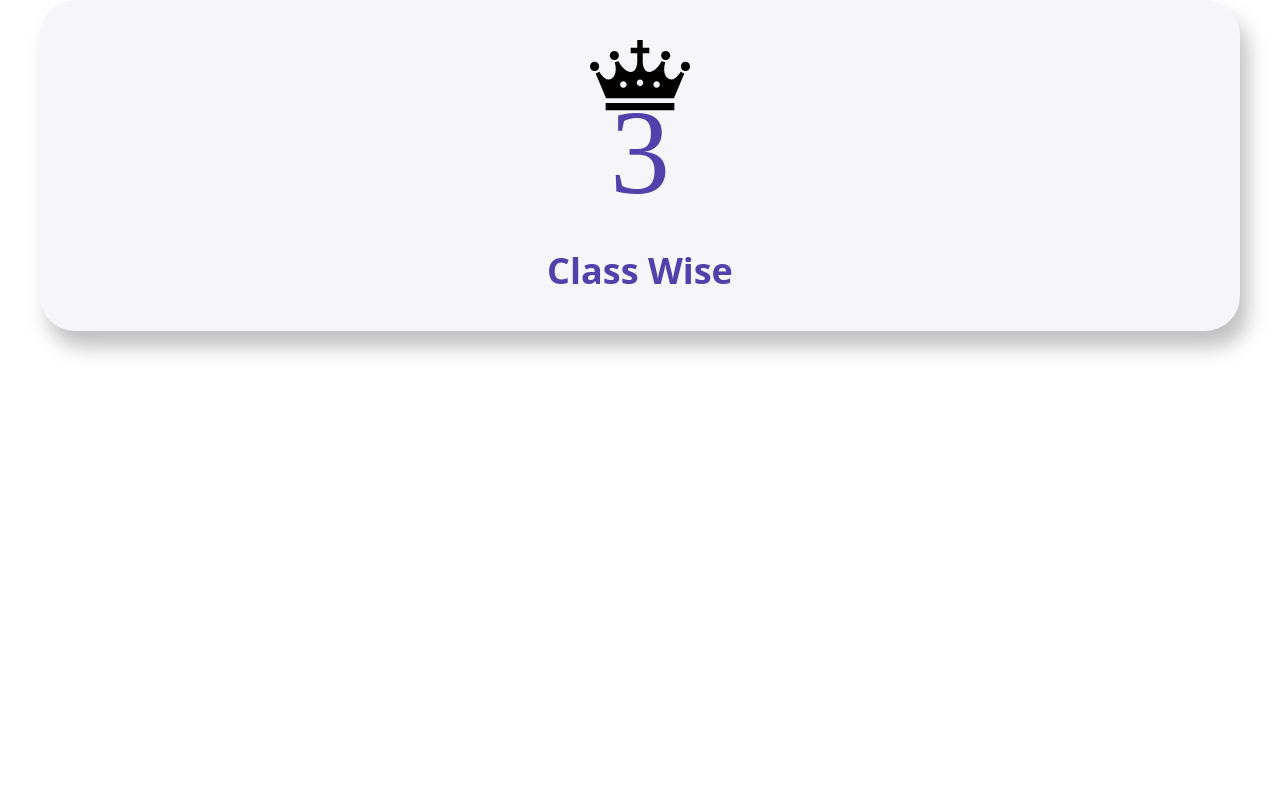
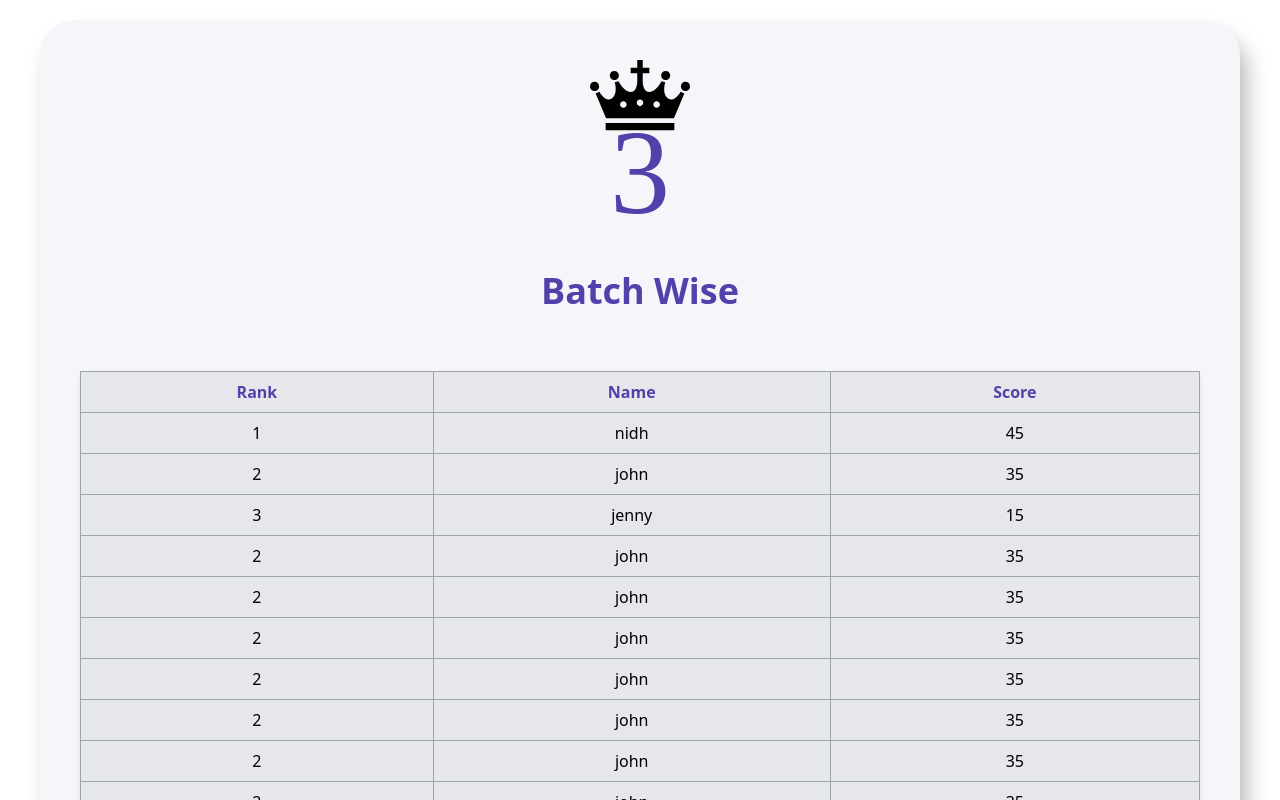
Before and after one commit to Mithun2303/Algostats-frontend, a React (Vite) app: page /user-leaderboard in a window 1280 px wide. Shown: the top 800 px of the page. Built offline with nearby package versions, Linux system fonts and the light colour scheme; a web font is replaced by a local one.

Commit message:
leaderboard table

```diff
--- a/src/components/common/UserLeaderBoard.tsx
+++ b/src/components/common/UserLeaderBoard.tsx
@@ -1,11 +1,22 @@
 import crown from "@/assets/Icons/crown.svg";
 // import "@/index.css"
+
+
+type leaderboardentry = {
+  rank: number;
+  name: string;
+  score: number;
+};
+
+
 export const UserLeaderBoard = (props: {
   position: number;
   leaderBoard: string;
+  leaderBoardData : leaderboardentry[]
 }) => {
+
   return (
-    <div className="min-w-fit px-10 pt-10 mx-10 flex flex-col items-center justify-center  bg-awhite rounded-[35px] drop-shadow-light">
+    <div className="min-w-fit px-10 m-5 pt-10 mx-10 flex flex-col items-center justify-center bg-awhite rounded-[35px] drop-shadow-light">
       <img src={crown} alt="" className="fill-primary" />
       <div className="relative">
         <span className="text-[120px] text-primary  relative -top-12 special ">
@@ -20,7 +31,31 @@ export const UserLeaderBoard = (props: {
             ? "Batch Wise"
             : "Overall"}
         </span>
+
         {/* <span className="text-md font-medium text-primary">Leaderboard</span> */}
+      </div>
+
+      <div className="w-full rounded mt-5 mb-5">
+        <div className="bg-gray-200 rounded-lg shadow-md">
+          <table className="w-full border-collapse border border-gray-200">
+            <thead>
+              <tr className="text-center text-primary font-semibold border-gray ">
+                <th className="p-2 border border-gray-400">Rank</th>
+                <th className="p-2 border border-gray-400">Name</th>
+                <th className="p-2 border border-gray-400">Score</th>
+              </tr>
+            </thead>
+            <tbody>
+              {props.leaderBoardData.map((entry, index) => (
+                <tr key={index} className="text-center border-t">
+                  <td className="p-2 border border-gray-400">{entry.rank}</td>
+                  <td className="p-2 border border-gray-400">{entry.name}</td>
+                  <td className="p-2 border border-gray-400">{entry.score}</td>
+                </tr>
+              ))}
+            </tbody>
+          </table>
+        </div>
       </div>
     </div>
   );
--- a/src/routes/Routes.tsx
+++ b/src/routes/Routes.tsx
@@ -8,6 +8,40 @@ import { Home } from "@/pages/Home";
 import HomeLayout from "@/components/layouts/HomeLayout";
 
 export const Router = () => {
+
+  const leaderboarddata = [
+    {rank:1, name:"nidh", score:45},
+    {rank:2, name:"john", score:35},
+    {rank:3, name:"jenny", score:15},
+    {rank:2, name:"john", score:35},
+    {rank:2, name:"john", score:35},
+    {rank:2, name:"john", score:35},
+    {rank:2, name:"john", score:35},
+    {rank:2, name:"john", score:35},
+    {rank:2, name:"john", score:35},
+    {rank:2, name:"john", score:35},
+    {rank:2, name:"john", score:35},
+    {rank:2, name:"john", score:35},
+    {rank:2, name:"john", score:35},
+    {rank:2, name:"john", score:35},
+    {rank:2, name:"john", score:35},
+    {rank:2, name:"john", score:35},
+    {rank:2, name:"john", score:35},
+    {rank:2, name:"john", score:35},
+    {rank:2, name:"john", score:35},
+    {rank:2, name:"john", score:35},
+    {rank:2, name:"john", score:35},
+    {rank:2, name:"john", score:35},
+    {rank:2, name:"john", score:35},
+    {rank:2, name:"john", score:35},
+    {rank:2, name:"john", score:35},
+    {rank:2, name:"john", score:35},
+    {rank:2, name:"john", score:35},
+    {rank:2, name:"john", score:35},
+    {rank:2, name:"john", score:35},
+    {rank:2, name:"john", score:35},
+    {rank:2, name:"john", score:35}
+  ];
   return (
     <Routes>
       <Route path={ReactRoutes.LOGIN} element={<Login />} />
@@ -17,10 +51,7 @@ export const Router = () => {
         <Route path={ReactRoutes.HOME} element={<Home />} />
         {/* <Route path={ReactRoutes.HOME} element={<Home />} /> */}
       </Route>
-      <Route
-        path="/user-leaderboard"
-        element={<UserLeaderBoard position={3} leaderBoard="CLASS" />}
-      />
+      <Route path="/user-leaderboard" element={<UserLeaderBoard position={3} leaderBoard="BATCH" leaderBoardData={leaderboarddata} />} />
     </Routes>
   );
 };
```
Also changed, not shown: 1 other file (tests, documents, lock files or other folders).
